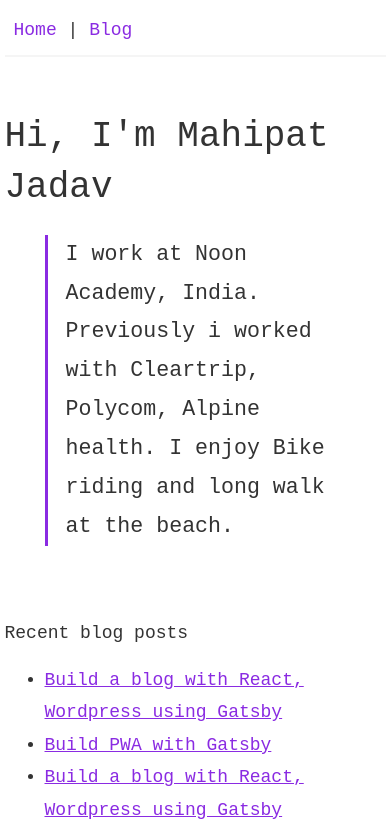
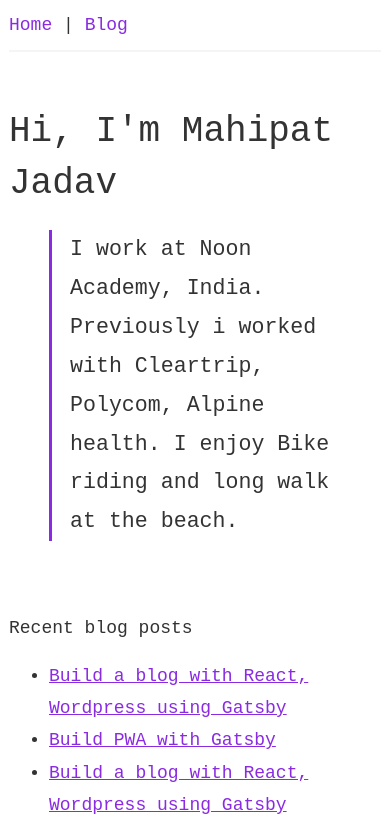
Before and after one commit to mhjadav/mojaave, an Eleventy site: page src/index.md in a window 390 px wide. Shown: the top 825 px of the page. Built offline with nearby package versions, Linux system fonts and the light colour scheme; Eleventy itself is replaced by a stand-in of ours; files that its build step writes are made by us from their sources.

Commit message:
set horizontal spacing in mobile

```diff
--- a/src/sass/base.scss
+++ b/src/sass/base.scss
@@ -216,6 +216,7 @@ blockquote {
 @media screen and (max-width: 768px) {
   body {
     margin-top: 0;
+    padding: 0 0.5rem;
   }
   h1,
   .retro-h1 {
--- a/src/sass/header.scss
+++ b/src/sass/header.scss
@@ -1,5 +1,5 @@
 header {
-    padding: .5rem;
+    padding: .5rem 0;
     border-bottom: 2px solid #f5f5f5;
     margin-bottom: 3rem;
     ul {
```
